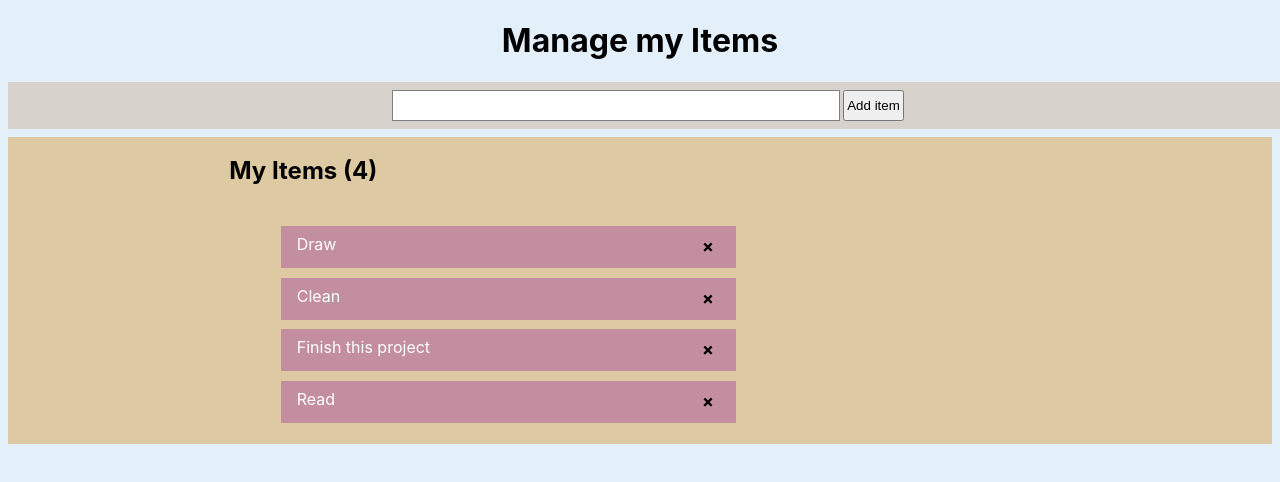
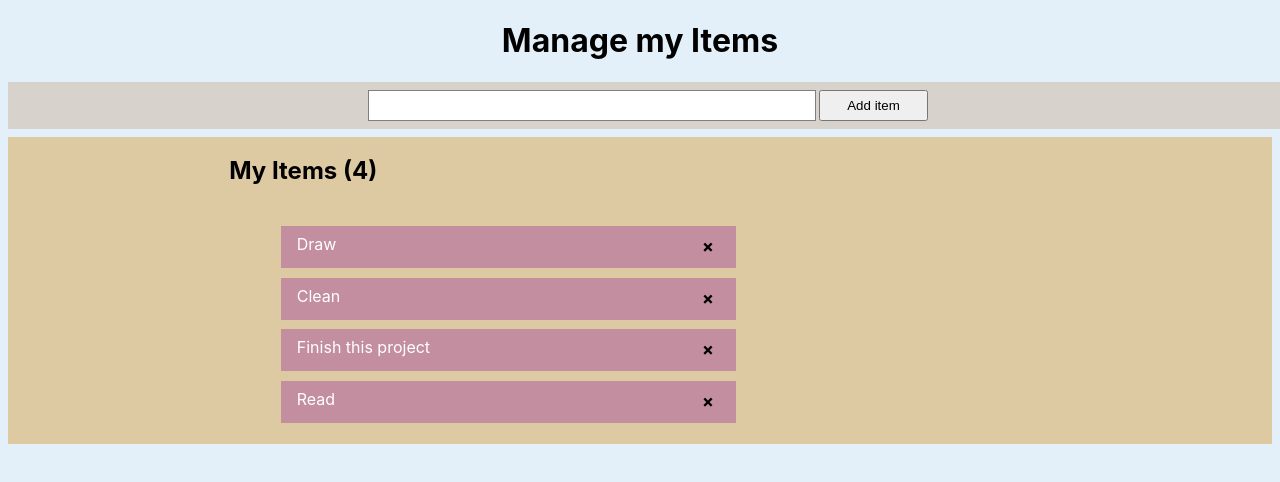
Before and after one commit to c-gasiciel/manage-items-app, a React (Create React App) app: page / in a window 1280 px wide. Shown: the top 482 px of the page. Built offline with nearby package versions, Linux system fonts and the light colour scheme.

Commit message:
Add padding to Add Item button

```diff
--- a/src/components/Form.js
+++ b/src/components/Form.js
@@ -29,7 +29,7 @@ const CustomTextField = styled('input')({
 });
 
 const SubmitButton = styled('button')({
-    padding: '.2em',
+    padding: '.2em 2em',
 });
 
 
```
